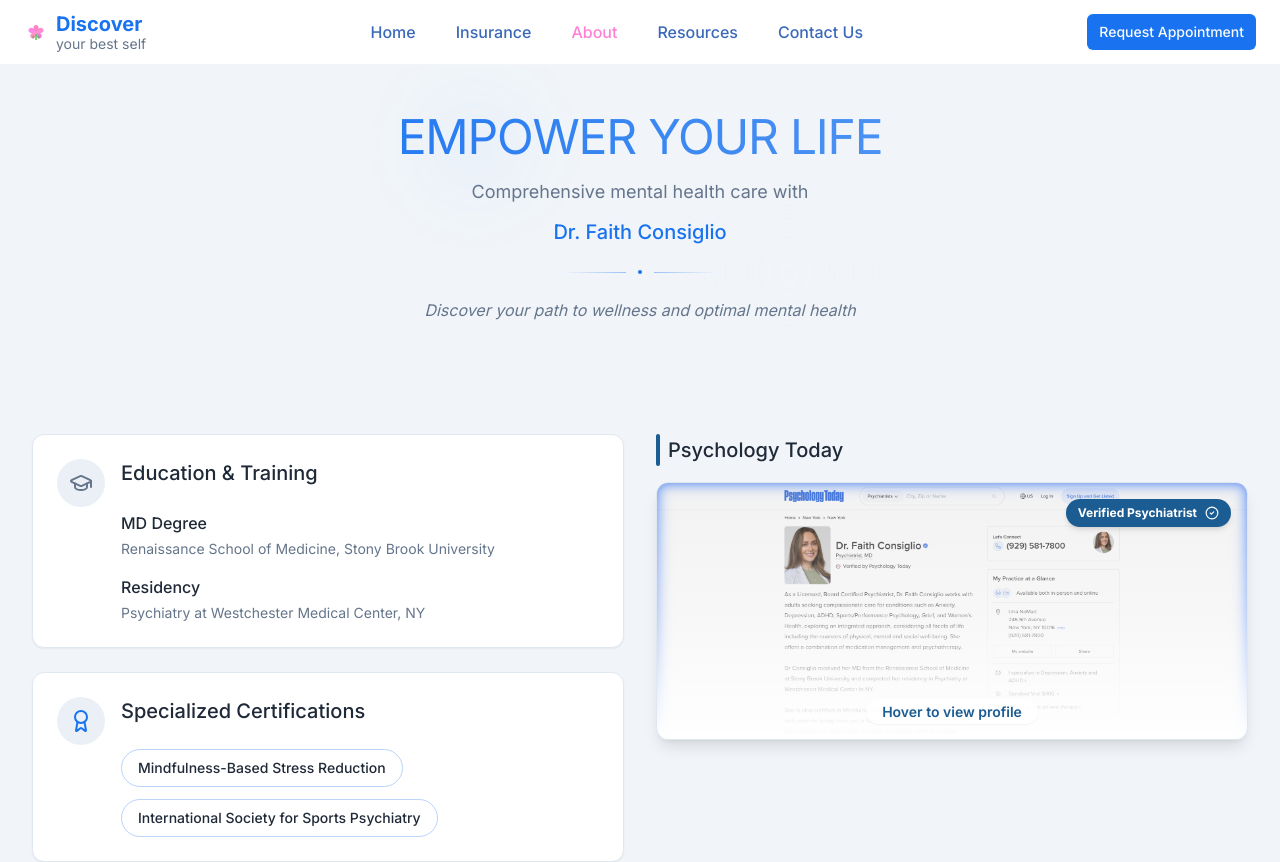
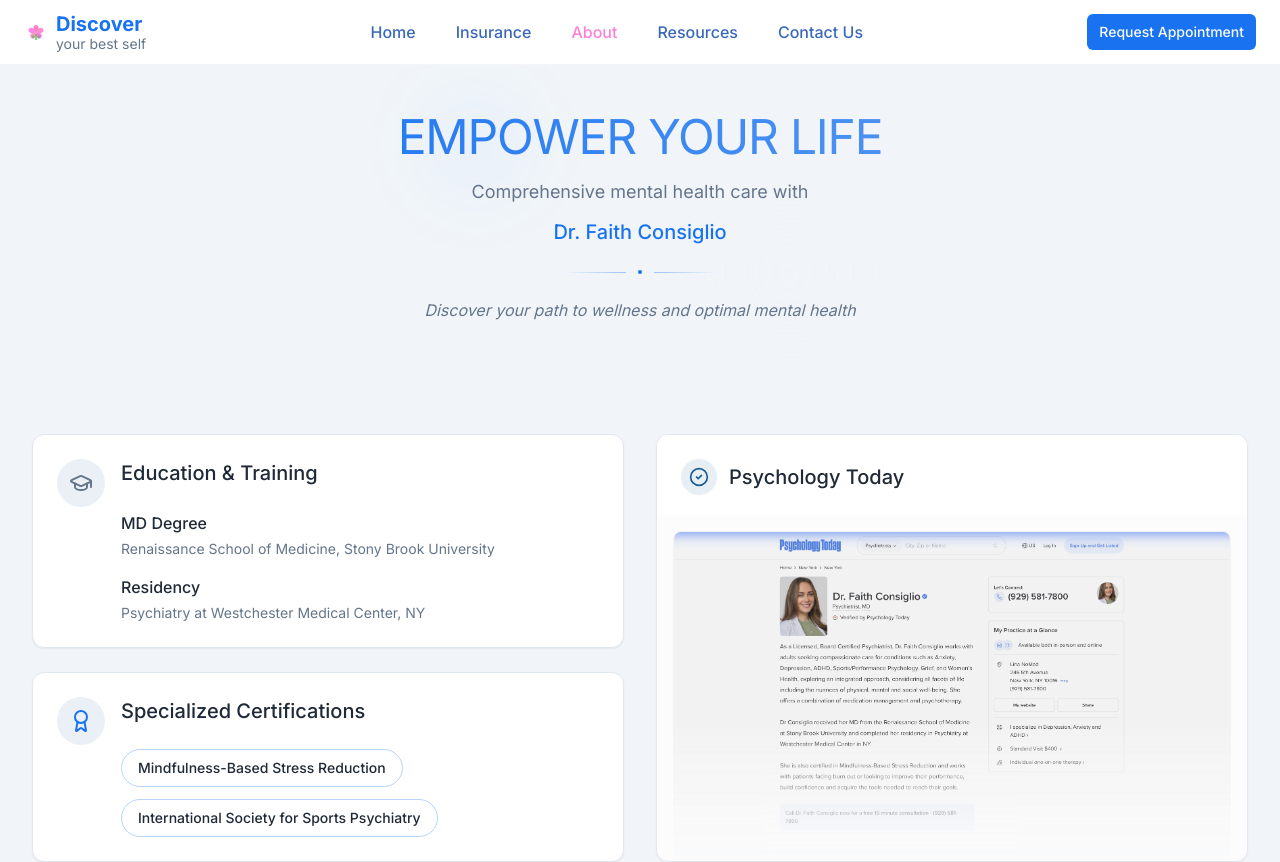
Before and after one commit to pjammula-hi/drfaith-jan16, a React (Vite) app: page /about in a window 1280 px wide. Shown: the top 862 px of the page. Built offline with nearby package versions, Linux system fonts and the light colour scheme; the HTML template or start-up script is replaced by a standard one.

Commit message:
Remove verified psychiatrist badge and refine layout

```diff
--- a/src/pages/About.tsx
+++ b/src/pages/About.tsx
@@ -103,45 +103,45 @@ const About = () => {
           </div>
 
           {/* Right Column: Psychology Today Feature */}
-          <div className="sticky top-8">
-            <div className="flex items-center gap-2 mb-4">
-              <div className="h-8 w-1 bg-[#1b5c92] rounded-full"></div>
-              <h3 className="text-xl font-medium text-foreground">Psychology Today</h3>
-            </div>
-
+          <div className="h-full">
             <a
               href="https://www.psychologytoday.com/us/psychiatrists/faith-consiglio-new-york-ny/998633"
               target="_blank"
               rel="noopener noreferrer"
-              className="block group relative bg-white rounded-xl shadow-lg border border-border overflow-hidden transition-all duration-500 hover:shadow-2xl"
+              className="block group relative bg-card rounded-xl shadow-sm border border-border overflow-hidden h-full transition-all duration-300 hover:shadow-md"
             >
-              {/* Header / Badge */}
-              <div className="absolute top-4 right-4 z-20 flex flex-col items-end">
-                <div className="bg-[#1b5c92] text-white text-xs font-bold px-3 py-1.5 rounded-full shadow-md flex items-center gap-2 mb-2 group-hover:scale-105 transition-transform">
-                  <span>Verified Psychiatrist</span>
-                  <CheckCircle2 className="w-3.5 h-3.5" />
-                </div>
-                <div className="bg-white/90 backdrop-blur-sm text-xs text-foreground px-3 py-1.5 rounded-full shadow-sm border border-border opacity-0 group-hover:opacity-100 transition-opacity translate-x-2 group-hover:translate-x-0">
-                  Click to view full profile <ExternalLink className="w-3 h-3 inline ml-1" />
+              {/* Header inside the container */}
+              <div className="absolute top-0 left-0 right-0 p-6 z-20 bg-gradient-to-b from-white via-white/80 to-transparent">
+                <div className="flex items-center gap-3 mb-2">
+                  <div className="p-2 rounded-full bg-[#1b5c92]/10 text-[#1b5c92]">
+                    <CheckCircle2 className="w-5 h-5" />
+                  </div>
+                  <h3 className="text-xl font-medium text-foreground">Psychology Today</h3>
                 </div>
               </div>
 
-              {/* Profile Preview Image Container */}
-              <div className="relative w-full transition-all duration-700 ease-in-out h-64 group-hover:h-[600px] overflow-hidden bg-gray-50">
+              {/* Profile Preview Image */}
+              <div className="absolute inset-0 top-20 pt-4 px-4 overflow-hidden bg-gray-50/50">
                 <img
                   src="/images/pt-profile.png"
                   alt="Psychology Today Profile Preview"
-                  className="w-full h-auto object-cover object-top transition-transform duration-700 group-hover:scale-[1.02]"
+                  className="w-full h-full object-cover object-top opacity-90 transition-transform duration-700 group-hover:scale-105 rounded-t-lg shadow-inner border border-border/50"
+                  style={{ maskImage: 'linear-gradient(to bottom, black 60%, transparent 100%)' }}
                 />
+              </div>
 
-                {/* Gradient Overlay (The "Halfway" effect) */}
-                <div className="absolute inset-0 bg-gradient-to-t from-white via-white/40 to-transparent group-hover:opacity-0 transition-opacity duration-500 z-10"></div>
-
-                {/* Hover Reveal Text (Optional) */}
-                <div className="absolute bottom-4 left-0 right-0 text-center z-20 group-hover:opacity-0 transition-opacity duration-300">
-                  <span className="text-[#1b5c92] font-semibold text-sm bg-white/80 px-4 py-1 rounded-full shadow-sm backdrop-blur-sm">
-                    Hover to view profile
-                  </span>
+              {/* Slide-in Overlay (Right Side) */}
+              <div className="absolute inset-0 bg-white/95 backdrop-blur-sm z-30 translate-x-full group-hover:translate-x-0 transition-transform duration-500 ease-in-out flex flex-col items-center justify-center text-center p-8">
+                <div className="w-16 h-16 bg-[#1b5c92] rounded-full flex items-center justify-center mb-6 shadow-lg transform group-hover:scale-110 transition-transform duration-500 delay-100">
+                  <span className="text-xl font-serif font-bold text-white">PT</span>
+                </div>
+                <h4 className="text-2xl font-light text-foreground mb-2">View Full Profile</h4>
+                <p className="text-muted-foreground mb-8 max-w-xs">
+                  Click to visit Dr. Faith Consiglio's verified profile on Psychology Today.
+                </p>
+                <div className="flex items-center text-[#1b5c92] font-medium group/btn">
+                  <span>Open Profile</span>
+                  <ExternalLink className="w-4 h-4 ml-2 group-hover/btn:translate-x-1 transition-transform" />
                 </div>
               </div>
             </a>
```
